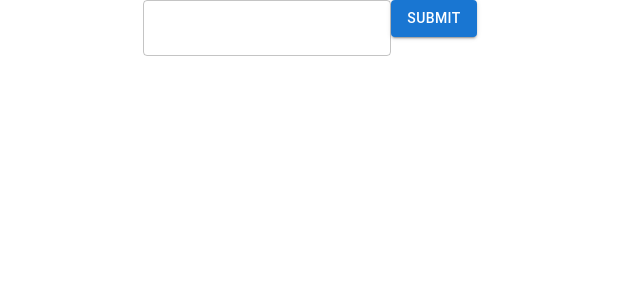
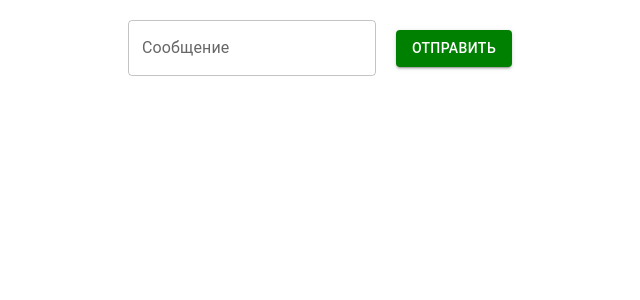
Before and after one commit to SyominAlex/React.js_Geekbrains, a React (Create React App) app: page / in a window 1280 px wide. Shown: the top 300 px of the page, without its empty margins (330-970 px from the left). Built offline with nearby package versions, Linux system fonts and the light colour scheme.

Commit message:
MUI (MaterialUI) Button & TextField customization

```diff
--- a/src/components/Form/Form.js
+++ b/src/components/Form/Form.js
@@ -24,8 +24,16 @@ export const Form = ({ onSubmit }) => {
         <form onSubmit={handleSubmit}>
             {/*<input value={value} onChange={handleChange} type="text" required autoFocus />*/}
             {/*<input type="submit" />*/}
-            <TextField value={value} onChange={handleChange} />
-            <Button variant={"contained"} type="ssubmit">Submit</Button>
+            <TextField
+                style={{ margin: '20px' }}
+                id="outlined-basic"
+                label="Сообщение"
+                variant="outlined"
+                value={value}
+                onChange={handleChange}
+            />
+            {/*<Button sx={{ color: "green" }}  variant={"contained"} type="submit">Submit</Button>*/}
+            <Button className={"Button"}  variant={"contained"} type="submit">Отправить</Button>
         </form>
     );
 }
--- a/src/components/Form/Form.styles.css
+++ b/src/components/Form/Form.styles.css
@@ -1,3 +1,13 @@
+.Button.css-sghohy-MuiButtonBase-root-MuiButton-root {
+    background-color: green;
+    margin: 30px 0;
+}
+
+.Button.css-sghohy-MuiButtonBase-root-MuiButton-root:hover {
+    background-color: yellowgreen;
+}
+
+/*
 input {
     background-color: #ffffd6;
     font-size: 1em;
@@ -6,4 +16,4 @@ input {
 
 input:required:valid {
     border: 1px solid green;
-}
+}*/
```
